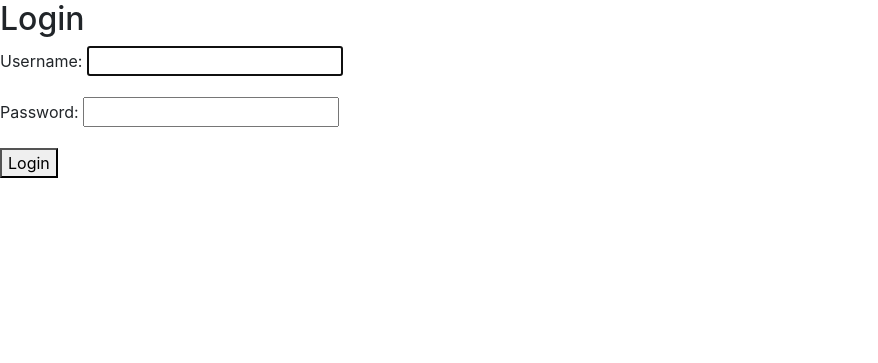
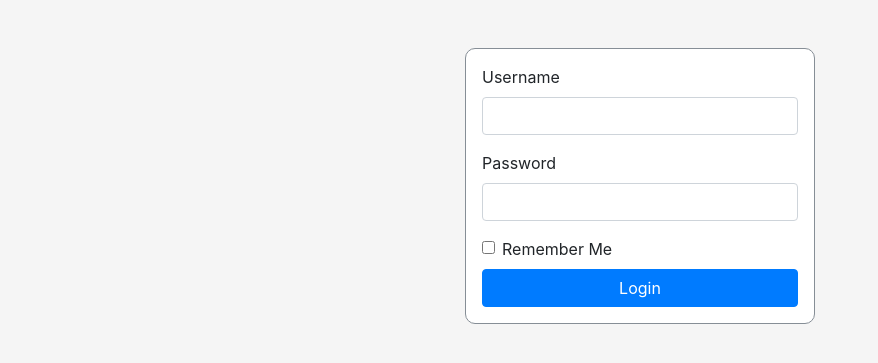
Before and after one commit to duci9y/jumbograde, a Django app: page /login/ in a window 1280 px wide. Shown: the top 363 px of the page, without its empty margins (0-878 px from the left). Run offline with Django 3.2, Linux system fonts and the light colour scheme; parts of the project's set-up code (start-up, migrations or seed data) failed here and were passed over; some libraries are stand-ins or nearby versions.

Commit message:
Integrate login template with login flow (#11)
* Integrate login template with login flow

* remove old login template

```diff
--- a/core/jinja2/core/login.html.j2
+++ b/core/jinja2/core/login.html.j2
@@ -11,15 +11,21 @@
 <div class="container">
   <div class="row justify-content-center mt-5">
     <div class="col-12 col-sm-8 col-md-6 col-lg-4">
+      {% if form.errors %}
+        <div class="alert alert-danger mt-3" role="alert">
+          Incorrect username or password.
+        </div>
+      {% endif %}
       <div id="form-container" class="p-3 border border-secondary">
-        <form>
+        <form method="post" action="{{ url('login') }}">
+          {{ csrf_input }}
           <div class="form-group">
             <label for="usernameInput">Username</label>
-            <input type="text" class="form-control" id="usernameInput" placeholder="Username">
+            <input type="text" class="form-control" id="usernameInput" name="username">
           </div>
           <div class="form-group">
             <label for="passwordInput">Password</label>
-            <input type="password" class="form-control" id="passwordInput" placeholder="Password">
+            <input type="password" class="form-control" id="passwordInput" name="password">
           </div>
           <div class="form-check">
             <label class="form-check-label">
--- a/core/jinja2/registration/login.html
+++ /dev/null
@@ -1,16 +0,0 @@
-{% extends 'layout.html.j2' %}
-
-{% block head %}
-    <meta name="csrf-token" content="{{ csrf_token }}">
-{% endblock %}
-
-{% block title %}Login{% endblock %}
-
-{% block body %}
-  <h2>Login</h2>
-  <form method="post">
-    {{ csrf_input }}
-    {{ form.as_p() }}
-    <button type="submit">Login</button>
-  </form>
-{% endblock %}
--- a/core/urls.py
+++ b/core/urls.py
@@ -3,6 +3,7 @@ from django.contrib.auth import views as auth_views
 from django.views.generic import TemplateView
 
 urlpatterns = [
+    url(r'^login/$', auth_views.LoginView.as_view(template_name='core/login.html.j2'), name='login'),
     url('', include('django.contrib.auth.urls')),
     url(r'^test_endpoint/$', TemplateView.as_view(template_name='core/test.html.j2'))
 ]
--- a/jumbograde/jinja2.py
+++ b/jumbograde/jinja2.py
@@ -1,11 +1,12 @@
 from jinja2 import Environment
 from django.contrib.staticfiles.storage import staticfiles_storage
+from django.core.urlresolvers import reverse
 
 def environment(**options):
     env = Environment(**options)
     env.globals.update({
         'static': staticfiles_storage.url,
-    #     'url': reverse,
+        'url': reverse,
     #     'compile': compile_static,
     #     'serialize_item': serialize_item,
     #     'markdownify': markdownify,
```
